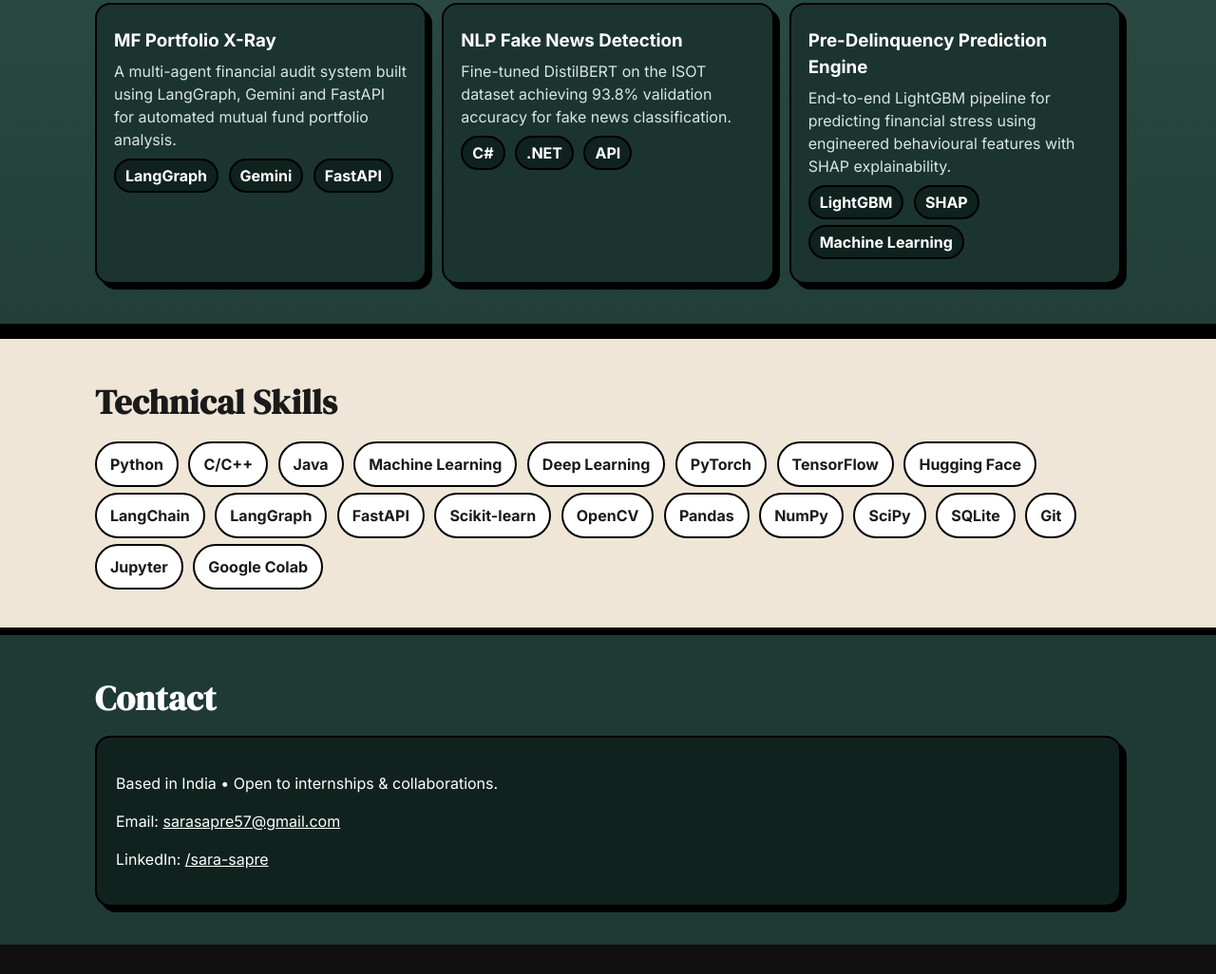
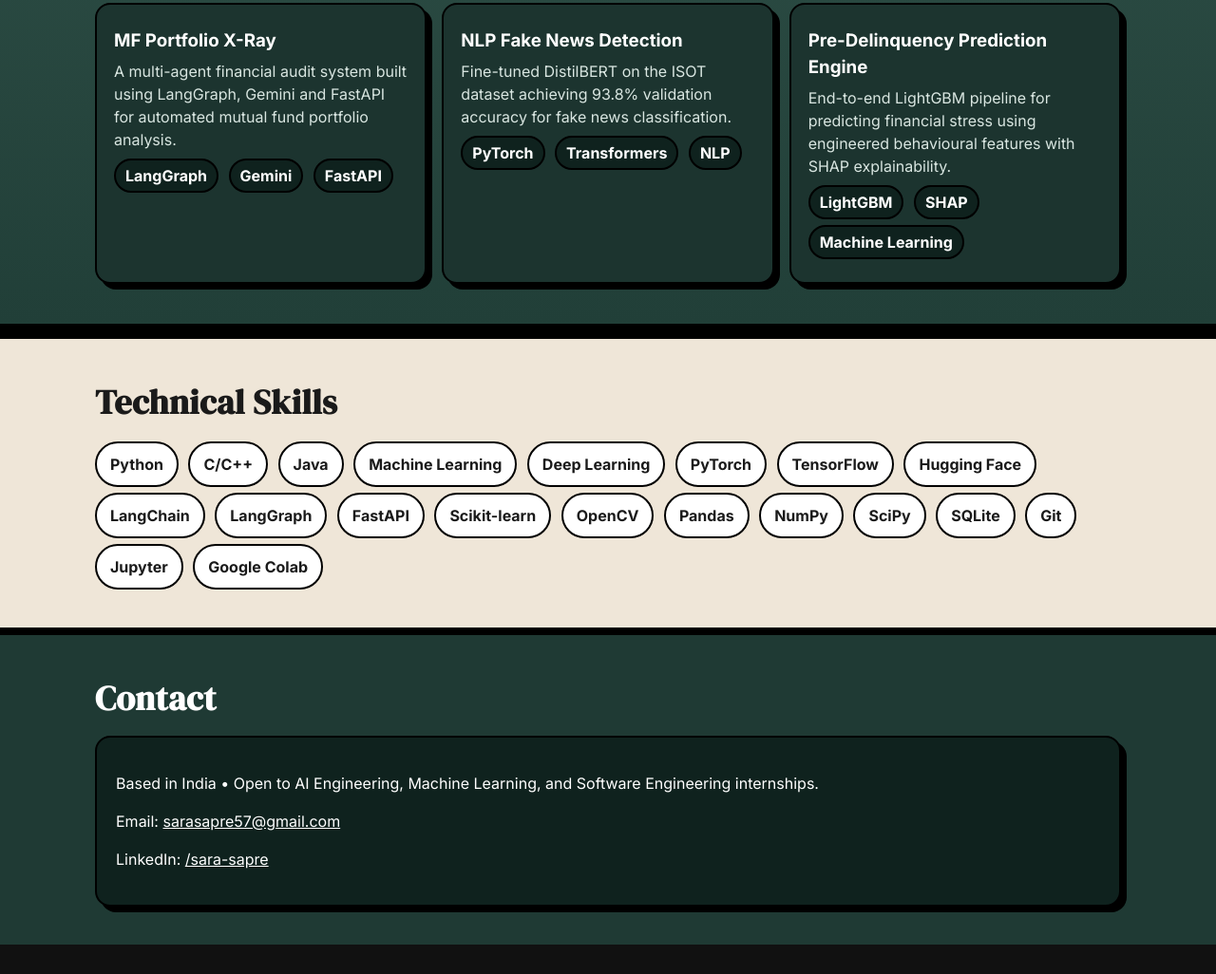
Before and after one commit to laserFocusDev/my-portfolio, a plain HTML site: page index.html in a window 1280 px wide. Shown: the part 1914-2940 px from the top of the page at 95% size. Drawn offline with Linux system fonts and the light colour scheme.

```diff
--- a/index.html
+++ b/index.html
@@ -273,7 +273,7 @@
         </p>
         <div class="hero-actions">
           <a class="btn primary" href="#projects">See my work</a>
-          <a class="btn ghost" href="RESUME.pdf" download>Download Resume</a>
+          <a class="btn ghost" href="Sara_Sapre_FlowCV_Resume_2026-07-06.pdf" download>Download Resume</a>
         </div>
       </div>
 
@@ -393,9 +393,9 @@
           <h3>NLP Fake News Detection</h3>
           <p>Fine-tuned DistilBERT on the ISOT dataset achieving 93.8% validation accuracy for fake news classification.</p>
           <div>
-            <span class="badge">C#</span>
-            <span class="badge">.NET</span>
-            <span class="badge">API</span>
+            <span class="badge">PyTorch</span>
+            <span class="badge">Transformers</span>
+            <span class="badge">NLP</span>
           </div>
         </article>
 
@@ -446,7 +446,7 @@
     <div class="container">
       <h3 class="section-title">Contact</h3>
       <div class="card fade-up">
-        <p>Based in India • Open to internships & collaborations.</p>
+        <p>Based in India • Open to AI Engineering, Machine Learning, and Software Engineering internships.</p>
         <p>Email: <a href="mailto:sarasapre57@gmail.com">sarasapre57@gmail.com</a></p>
         <p>LinkedIn: <a href="https://www.linkedin.com/in/sara-sapre/" target="_blank" rel="noopener">/sara-sapre</a></p>
       </div>
```
